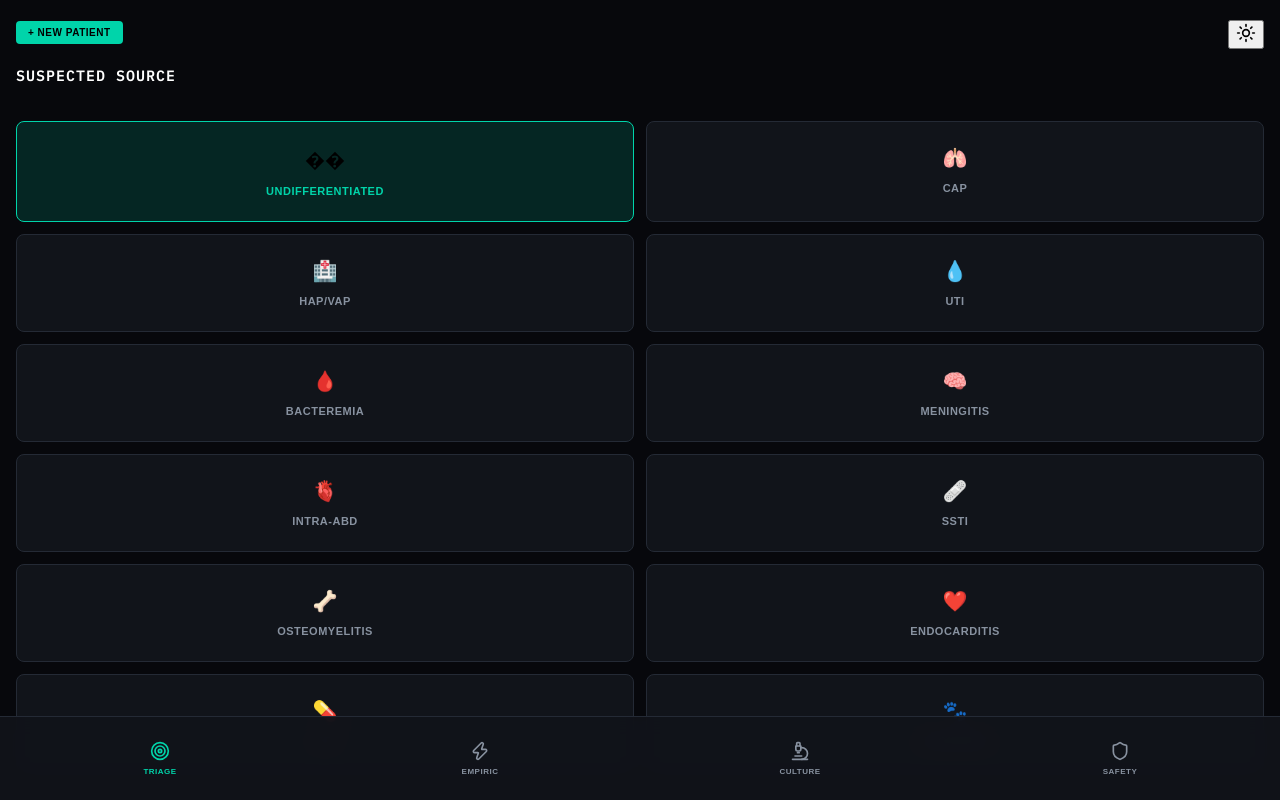
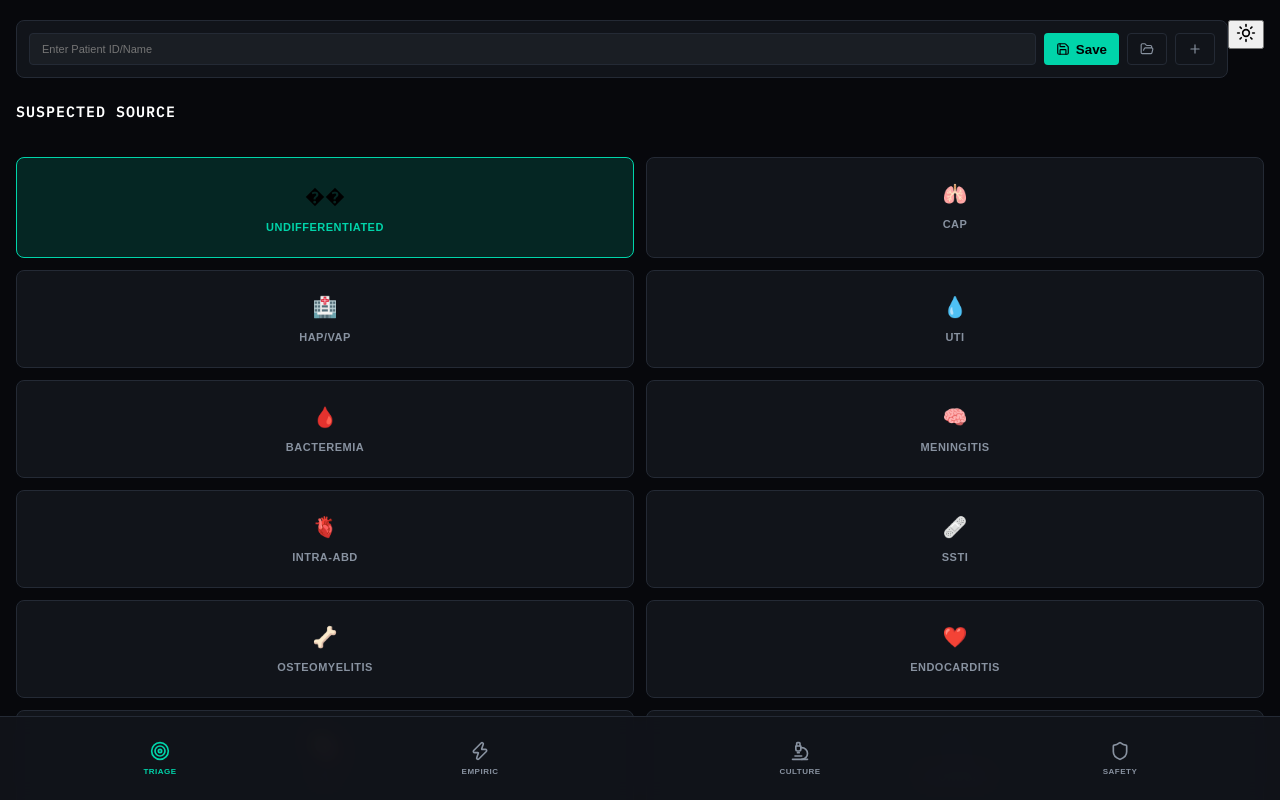
Before and after one commit to beandoc/antibiotic, a React (Vite) app: page / in a window 1280 px wide. Built offline with nearby package versions, Linux system fonts and the light colour scheme.

Commit message:
✨ Feature: Introduced robust LocalStorage mechanism for caching and restoring complete Patient/Instrument states by ID and date.

```diff
--- a/src/App.jsx
+++ b/src/App.jsx
@@ -29,7 +29,48 @@ function App() {
   const [search, setSearch] = useState('');
   const [labRecords, setLabRecords] = useState({});
 
+  const [patientId, setPatientId] = useState('');
+  const [patients, setPatients] = useState({});
+
+  useEffect(() => {
+    const saved = localStorage.getItem('abx_patients');
+    if (saved) setPatients(JSON.parse(saved));
+  }, []);
+
+  const savePatient = () => {
+    if (!patientId) return alert('Please enter a Patient ID/Name to save.');
+    const data = {
+      patientId,
+      date: new Date().toLocaleDateString(),
+      selectedSourceId,
+      riskModifiers: Array.from(riskModifiers),
+      manualAbx: Array.from(manualAbx),
+      cultureSource,
+      labRecords,
+      eGFR,
+      childPugh
+    };
+    const next = { ...patients, [patientId]: data };
+    setPatients(next);
+    localStorage.setItem('abx_patients', JSON.stringify(next));
+  };
+
+  const loadPatient = (id) => {
+    const data = patients[id];
+    if (!data) return;
+    setPatientId(data.patientId);
+    setSelectedSourceId(data.selectedSourceId);
+    setRiskModifiers(new Set(data.riskModifiers || []));
+    setManualAbx(new Set(data.manualAbx || []));
+    setCultureSource(data.cultureSource || 'blood');
+    setLabRecords(data.labRecords || {});
+    setEGFR(data.eGFR || 100);
+    setChildPugh(data.childPugh || 'A');
+    setActiveTab('situation');
+  };
+
   const resetAll = () => {
+    setPatientId('');
     setSelectedSourceId(null);
     setRiskModifiers(new Set());
     setManualAbx(new Set());
@@ -82,7 +123,10 @@ function App() {
             onShowEmpiric={() => setActiveTab('regimen')}
             isDarkMode={isDarkMode}
             onToggleTheme={() => setIsDarkMode(!isDarkMode)}
-            onNewPatient={resetAll}
+            pmProps={{
+              patientId, setPatientId, patients,
+              onSave: savePatient, onLoad: loadPatient, onReset: resetAll
+            }}
           />
         )}
         {activeTab === 'regimen' && (
--- /dev/null
+++ b/src/components/PatientManager.jsx
@@ -0,0 +1,33 @@
+import React from 'react';
+import { Save, FolderOpen, Plus } from 'lucide-react';
+
+export function PatientManager({ patientId, setPatientId, patients, onSave, onLoad, onReset }) {
+  const [showDirectory, setShowDirectory] = React.useState(false);
+
+  return (
+    <div className="patient-manager">
+      <div className="pm-active-row">
+         <input
+            type="text"
+            placeholder="Enter Patient ID/Name"
+            value={patientId}
+            onChange={e => setPatientId(e.target.value)}
+         />
+         <button onClick={onSave} className="pm-btn"><Save size={14} /> Save</button>
+         <button onClick={() => setShowDirectory(!showDirectory)} className="pm-btn ghost"><FolderOpen size={14} /></button>
+         <button onClick={onReset} className="pm-btn ghost"><Plus size={14} /></button>
+      </div>
+
+      {showDirectory && Object.keys(patients).length > 0 && (
+         <div className="pm-directory">
+            {Object.values(patients).map(p => (
+               <div key={p.patientId} className="pm-entry" onClick={() => { onLoad(p.patientId); setShowDirectory(false); }}>
+                  <span className="pm-id">{p.patientId}</span>
+                  <span className="pm-date">{p.date}</span>
+               </div>
+            ))}
+         </div>
+      )}
+    </div>
+  );
+}
--- a/src/components/SituationScreen.jsx
+++ b/src/components/SituationScreen.jsx
@@ -1,17 +1,18 @@
 import React from 'react';
 import { Sun, Moon } from 'lucide-react';
 import { SOURCES } from '../data';
+import { PatientManager } from './PatientManager';
 
 const RISK_MODS_FALLBACK = ['ICU / Ventilated', 'Prev. ABX <90d', 'Known MDR Carrier', 'Immunocompromised', 'Renal Impairment', 'Hepatic Impairment'];
 
-export function SituationScreen({ selectedId, onToggleSource, riskModifiers, onToggleModifier, onShowEmpiric, isDarkMode, onToggleTheme, onNewPatient }) {
+export function SituationScreen({ selectedId, onToggleSource, riskModifiers, onToggleModifier, onShowEmpiric, isDarkMode, onToggleTheme, pmProps }) {
   const RISKS = RISK_MODS_FALLBACK;
 
   return (
     <div className="screen fade-in">
        <header className="screen-header mode-hdr">
-        <div>
-           <button className="new-patient-btn" onClick={onNewPatient}>+ NEW PATIENT</button>
+        <div style={{ width: '100%' }}>
+           <PatientManager {...pmProps} />
            <h1>SUSPECTED SOURCE</h1>
         </div>
         <button className="theme-toggle" onClick={onToggleTheme}>
--- a/src/index.css
+++ b/src/index.css
@@ -976,6 +976,76 @@ body {
   cursor: pointer;
 }
 
+/* ── PATIENT MANAGER ── */
+.patient-manager {
+  background: var(--panel);
+  border: 1px solid var(--border);
+  padding: 12px;
+  border-radius: 8px;
+  margin-bottom: 24px;
+}
+
+.pm-active-row {
+  display: flex;
+  gap: 8px;
+}
+
+.pm-active-row input {
+  flex: 1;
+  background: var(--surface);
+  border: 1px solid var(--border);
+  color: #fff;
+  padding: 8px 12px;
+  border-radius: 4px;
+  font-size: 11px;
+}
+
+.pm-btn {
+  background: var(--accent);
+  color: #000;
+  border: none;
+  border-radius: 4px;
+  padding: 8px 12px;
+  font-weight: 800;
+  display: flex;
+  align-items: center;
+  gap: 6px;
+  cursor: pointer;
+}
+
+.pm-btn.ghost {
+  background: transparent;
+  color: var(--text-muted);
+  border: 1px solid var(--border);
+}
+
+.pm-directory {
+  margin-top: 12px;
+  padding-top: 12px;
+  border-top: 1px solid var(--border);
+  display: flex;
+  flex-direction: column;
+  gap: 6px;
+  max-height: 150px;
+  overflow-y: auto;
+}
+
+.pm-entry {
+  display: flex;
+  justify-content: space-between;
+  padding: 8px 12px;
+  background: var(--surface);
+  border-radius: 4px;
+  cursor: pointer;
+  font-size: 11px;
+}
+.pm-entry:hover {
+  background: rgba(0, 212, 170, 0.1);
+}
+.pm-id { font-weight: 800; color: var(--accent); }
+.pm-date { color: var(--text-muted); }
+
+
 /* ── APP LAYOUT REALIGNMENT ── */
 .app-container {
   display: flex;
```
